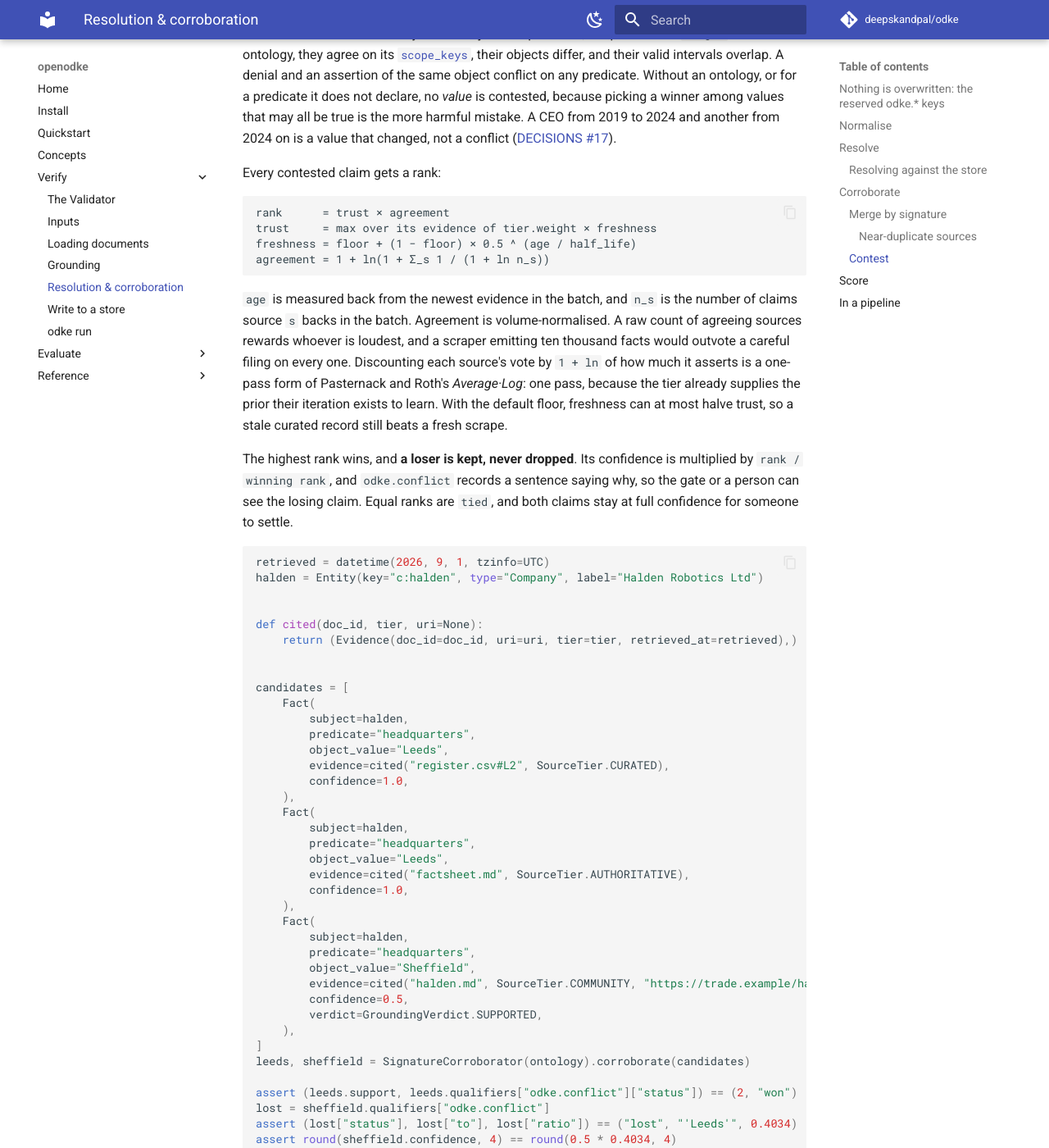
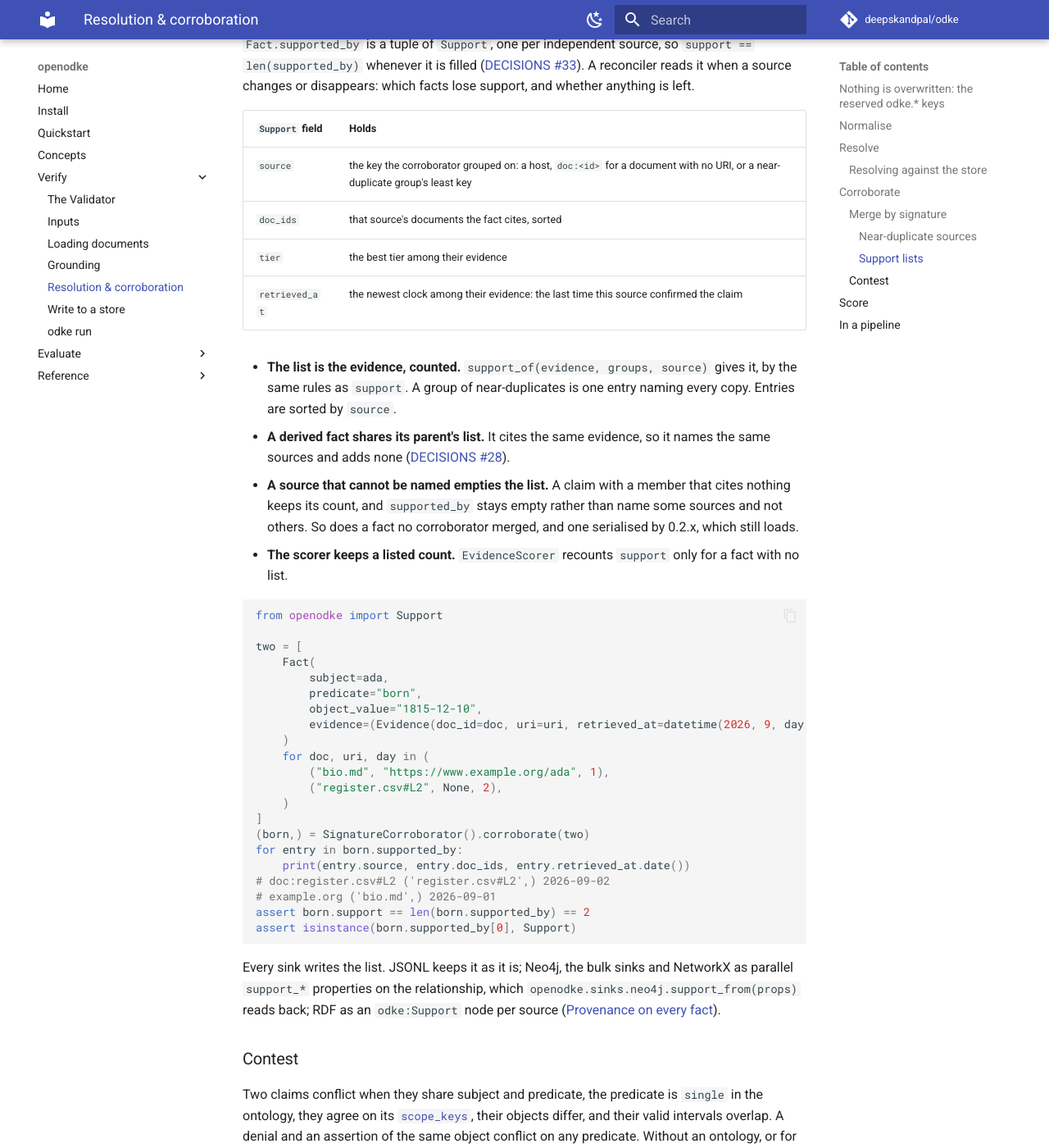
Before and after one commit to deepskandpal/odke, an MkDocs documentation site: the page built from docs/resolution-and-corroboration.md, in a window 1280 px wide and 1400 px high, scrolled down 10401 px. Shown: the whole window at 82% size. Built offline with MkDocs 1.6.1 and Material for MkDocs 9.7.7, drawn with Linux system fonts in a browser that asks for light colours; comment, search, counter and statistics services are not loaded; some of the changed text lies outside the part shown.

Commit message:
docs: DECISIONS #33, support lists and how each sink keeps them
Why Neo4j keeps the list as parallel properties rather than support nodes, and
the list on the corroboration, concepts and stores pages.

Co-Authored-By: Claude Opus 5.5 <noreply@anthropic.com>
Claude-Session: https://claude.ai/code/session_016EZ1FgTUH3NKEQyU837Wcd

````diff
--- a/docs/resolution-and-corroboration.md
+++ b/docs/resolution-and-corroboration.md
@@ -357,6 +357,7 @@ reconciled:
   has one, and otherwise its document. Forty pages from one scraper are one
   source, and two chunks of one document are one. Pass `source=` to decide
   differently.
+- **`supported_by`** names those sources: the [support list](#support-lists).
 - **Reconcilable qualifiers** either agree, or take the interval union for the
   keys in `intervals` (`start_time` and `start` the earliest, `end_time` and `end`
   the latest), or take the best-ranked source's value. Every `odke.source_form`
@@ -382,6 +383,61 @@ group's trust is its best member's tier, because trust is the maximum over the
 evidence. The scorer reads the same count. `odke run` and the Validator hand
 the corroborator the texts they load, and `stats["near_duplicates"]` counts the
 pairs compared and found.
+
+#### Support lists
+
+`Fact.supported_by` is a tuple of `Support`, one per independent source, so
+`support == len(supported_by)` whenever it is filled
+([DECISIONS #33](decisions.md#33)). A reconciler reads it when a source changes or
+disappears: which facts lose support, and whether anything is left.
+
+| `Support` field | Holds |
+|---|---|
+| `source` | the key the corroborator grouped on: a host, `doc:<id>` for a document with no URI, or a near-duplicate group's least key |
+| `doc_ids` | that source's documents the fact cites, sorted |
+| `tier` | the best tier among their evidence |
+| `retrieved_at` | the newest clock among their evidence: the last time this source confirmed the claim |
+
+- **The list is the evidence, counted.** `support_of(evidence, groups, source)`
+  gives it, by the same rules as `support`. A group of near-duplicates is one
+  entry naming every copy. Entries are sorted by `source`.
+- **A derived fact shares its parent's list.** It cites the same evidence, so
+  it names the same sources and adds none ([DECISIONS #28](decisions.md#28)).
+- **A source that cannot be named empties the list.** A claim with a member
+  that cites nothing keeps its count, and `supported_by` stays empty rather
+  than name some sources and not others. So does a fact no corroborator
+  merged, and one serialised by 0.2.x, which still loads.
+- **The scorer keeps a listed count.** `EvidenceScorer` recounts `support`
+  only for a fact with no list.
+
+```python
+from openodke import Support
+
+two = [
+    Fact(
+        subject=ada,
+        predicate="born",
+        object_value="1815-12-10",
+        evidence=(Evidence(doc_id=doc, uri=uri, retrieved_at=datetime(2026, 9, day, tzinfo=UTC)),),
+    )
+    for doc, uri, day in (
+        ("bio.md", "https://www.example.org/ada", 1),
+        ("register.csv#L2", None, 2),
+    )
+]
+(born,) = SignatureCorroborator().corroborate(two)
+for entry in born.supported_by:
+    print(entry.source, entry.doc_ids, entry.retrieved_at.date())
+# doc:register.csv#L2 ('register.csv#L2',) 2026-09-02
+# example.org ('bio.md',) 2026-09-01
+assert born.support == len(born.supported_by) == 2
+assert isinstance(born.supported_by[0], Support)
+```
+
+Every sink writes the list. JSONL keeps it as it is; Neo4j, the bulk sinks and
+NetworkX as parallel `support_*` properties on the relationship, which
+`openodke.sinks.neo4j.support_from(props)` reads back; RDF as an `odke:Support`
+node per source ([Provenance on every fact](stores.md#provenance-on-every-fact)).
 
 ### Contest
 
````
Also changed, not shown: DECISIONS.md (+41 -0 lines), docs/concepts.md (+1 -0 lines), docs/decisions.md (+1 -0 lines), docs/stores.md (+6 -1 lines).
